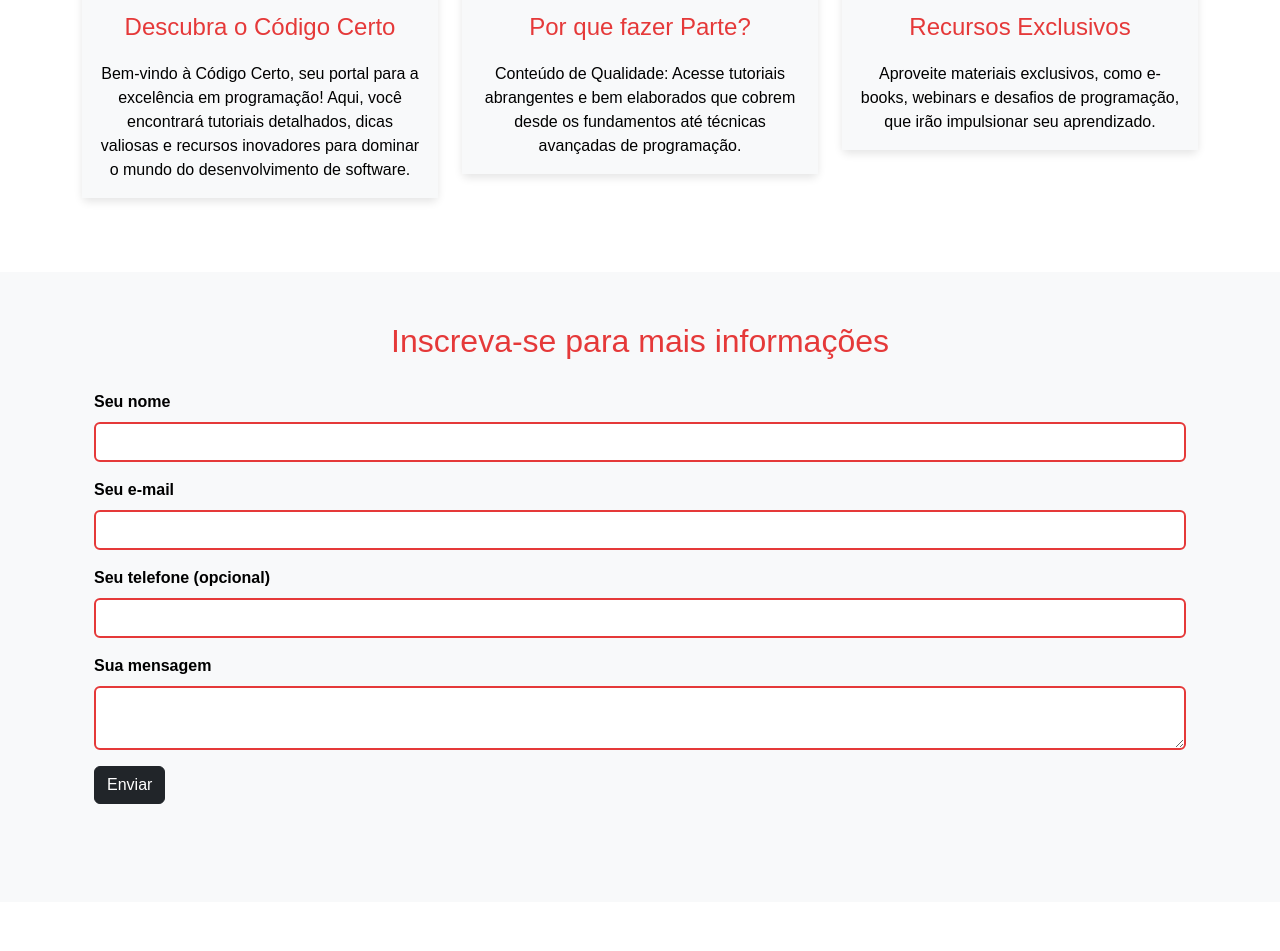
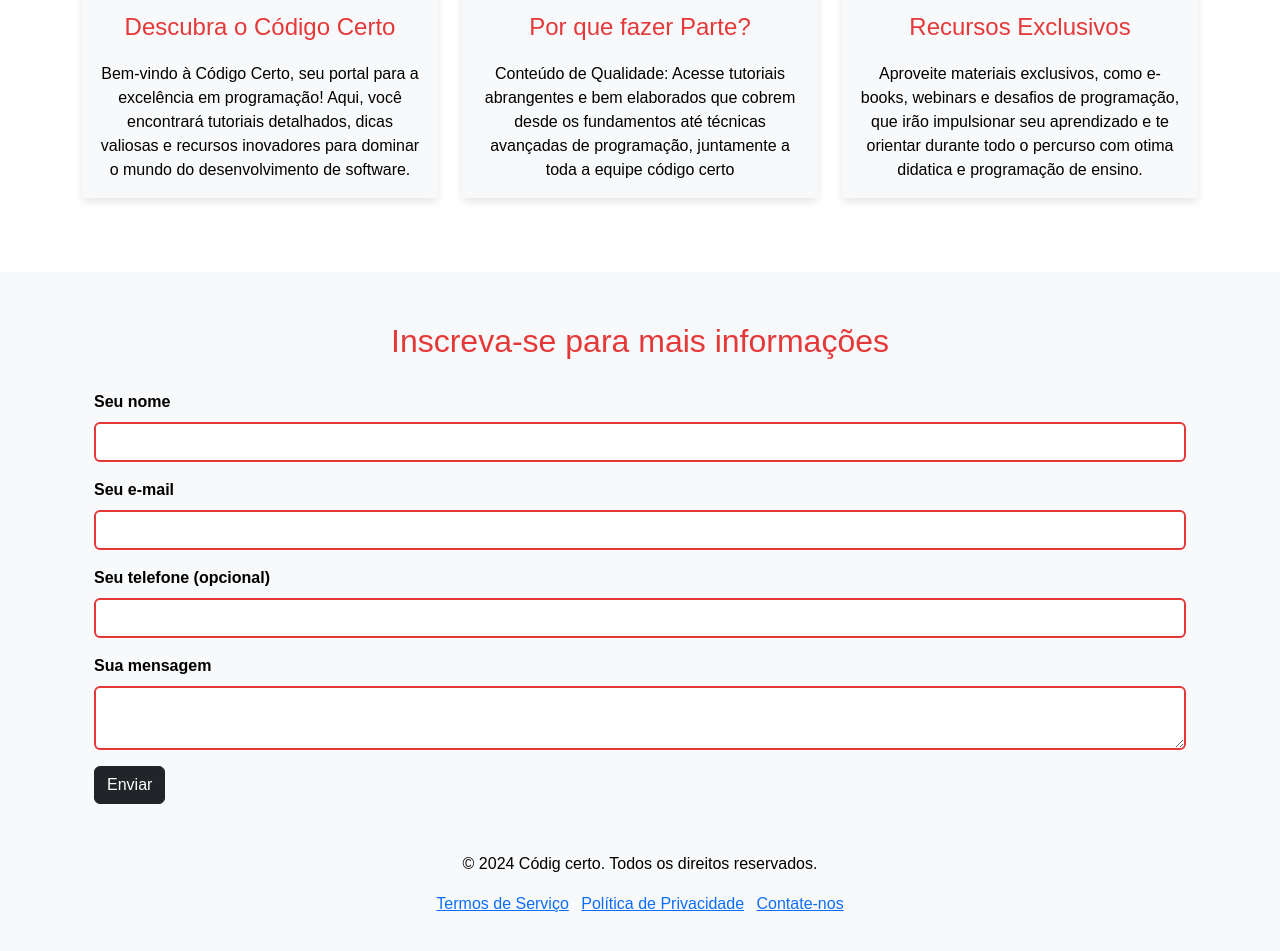
Before and after one commit to Lostleleco/Trabalho_voluntario, a website: page index.html in a window 1280 px wide. Shown: the part 737-1688 px from the top of the page. Before the commit the page ends 1639 px from the top, so only its background shows below. Drawn offline with nearby package versions, Linux system fonts and the light colour scheme.

Commit message:
alterações no card e footer

```diff
--- a/index.html
+++ b/index.html
@@ -14,7 +14,7 @@
       <div class="container">
         <h1>Bem-vindo à Comunidade Código Certo!</h1>
         <img src="" alt="">
-        <a class="btn btn-dark" href="#form">Inscrever-se</a>
+        <a class="btn btn-dark" href="#meuFormulario">Inscrever-se</a>
       </div>
     </header>
 
@@ -39,7 +39,7 @@
               <img src="img/Código.png" class="card-img-top" alt="Imagem 2">
               <div class="card-body">
                 <h5 class="card-title text-center">Por que fazer Parte?</h5>
-                <p class="card-text text-center">Conteúdo de Qualidade: Acesse tutoriais abrangentes e bem elaborados que cobrem desde os fundamentos até técnicas avançadas de programação.</p>
+                <p class="card-text text-center">Conteúdo de Qualidade: Acesse tutoriais abrangentes e bem elaborados que cobrem desde os fundamentos até técnicas avançadas de programação, juntamente a toda a equipe código certo</p>
               </div>
             </div>
           </div>
@@ -48,7 +48,7 @@
               <img src="img/Código Certo.png" class="card-img-top" alt="Imagem 3">
               <div class="card-body">
                 <h5 class="card-title text-center">Recursos Exclusivos</h5>
-                <p class="card-text text-center">Aproveite materiais exclusivos, como e-books, webinars e desafios de programação, que irão impulsionar seu aprendizado.</p>
+                <p class="card-text text-center">Aproveite materiais exclusivos, como e-books, webinars e desafios de programação, que irão impulsionar seu aprendizado e te orientar durante todo o percurso com otima didatica e programação de ensino.</p>
               </div>
             </div>
           </div>
@@ -82,6 +82,20 @@
                         <button type="submit" class="btn btn-dark">Enviar</button>
                     </form>
                 </div>
+                <footer>
+                  <div class="container">
+                      <div class="row">
+                          <div class="col-md-12 text-center">
+                              <p>&copy; 2024 Códig certo. Todos os direitos reservados.</p>
+                              <ul class="list-inline">
+                                  <li class="list-inline-item"><a href="#">Termos de Serviço</a></li>
+                                  <li class="list-inline-item"><a href="#">Política de Privacidade</a></li>
+                                  <li class="list-inline-item"><a href="#meuformulario">Contate-nos</a></li>
+                              </ul>
+                          </div>
+                      </div>
+                  </div>
+              </footer>
     </section>
 
     <script src="https://code.jquery.com/jquery-3.6.0.min.js"></script>
--- a/main.js
+++ b/main.js
@@ -29,8 +29,10 @@ $(document).ready(function(){
         }
       },
       submitHandler: function(form) {
-        alert("Formulário enviado com sucesso, Obrigado!");
+        alert("Formulário enviado com sucesso. Obrigado!");
         form.submit();
-      }
+        event.preventDefault();
+    }
+
     });
 });
```
Also changed, not shown: 1 other file.
